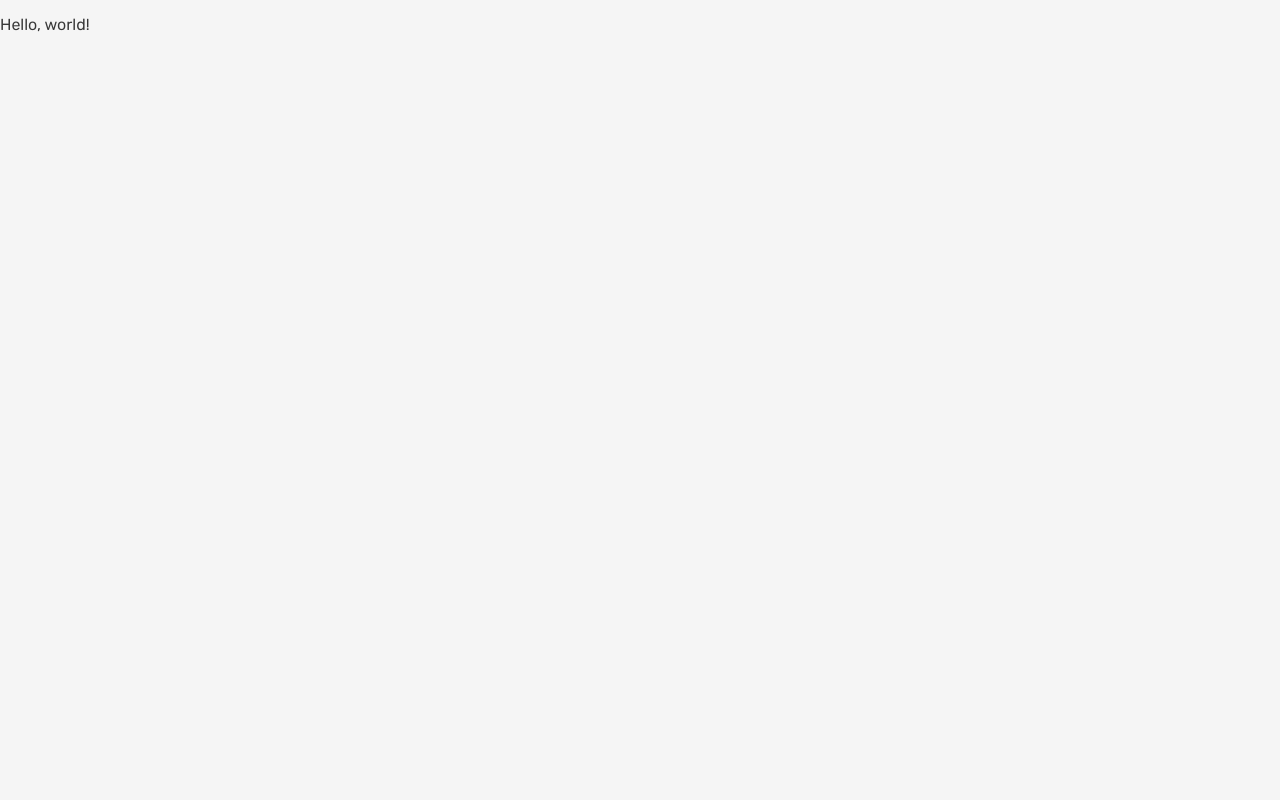
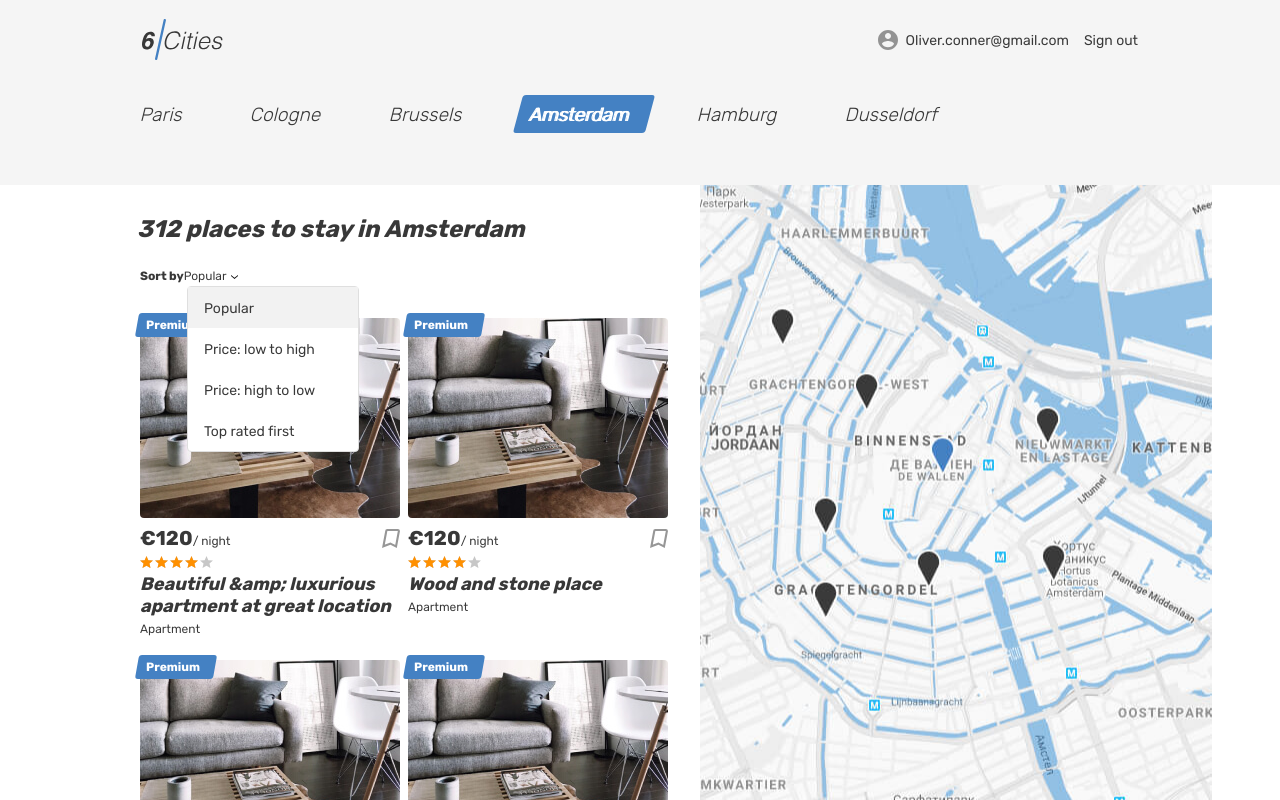
Before and after one commit to rcole1919/1309637-six-cities-7, a React (Create React App) app in the folder project/: page / in a window 1280 px wide. Built offline with nearby package versions, Linux system fonts and the light colour scheme.

Commit message:
add page and card component

```diff
--- a/project/src/components/app/app.jsx
+++ b/project/src/components/app/app.jsx
@@ -1,7 +1,21 @@
 import React from 'react';
+import PropTypes from 'prop-types';
+import Page from '../page/page';
 
-function App() {
-  return <p>Hello, world!</p>;
+function App({cards, placesCount}) {
+  return (
+    <Page cards={cards} placesCount={placesCount} />
+  );
 }
 
+App.propTypes = {
+  cards: PropTypes.arrayOf(
+    PropTypes.shape({
+      id: PropTypes.number.isRequired,
+      name: PropTypes.string.isRequired,
+    }),
+  ),
+  placesCount :PropTypes.number.isRequired,
+};
+
 export default App;
--- /dev/null
+++ b/project/src/components/card/card.jsx
@@ -0,0 +1,47 @@
+import React from 'react';
+import PropTypes from 'prop-types';
+
+function Card({name}) {
+  return (
+    <article className="cities__place-card place-card">
+      <div className="place-card__mark">
+        <span>Premium</span>
+      </div>
+      <div className="cities__image-wrapper place-card__image-wrapper">
+        <a href="#">
+          <img className="place-card__image" src="img/apartment-01.jpg" width="260" height="200" alt="Place image" />
+        </a>
+      </div>
+      <div className="place-card__info">
+        <div className="place-card__price-wrapper">
+          <div className="place-card__price">
+            <b className="place-card__price-value">&euro;120</b>
+            <span className="place-card__price-text">&#47;&nbsp;night</span>
+          </div>
+          <button className="place-card__bookmark-button button" type="button">
+            <svg className="place-card__bookmark-icon" width="18" height="19">
+              <use xlinkHref="#icon-bookmark"></use>
+            </svg>
+            <span className="visually-hidden">To bookmarks</span>
+          </button>
+        </div>
+        <div className="place-card__rating rating">
+          <div className="place-card__stars rating__stars">
+            <span style={{width: '80%'}}></span>
+            <span className="visually-hidden">Rating</span>
+          </div>
+        </div>
+        <h2 className="place-card__name">
+          <a href="#">{name}</a>
+        </h2>
+        <p className="place-card__type">Apartment</p>
+      </div>
+    </article>
+  );
+}
+
+Card.propTypes = {
+  name: PropTypes.string.isRequired,
+};
+
+export default Card;
--- /dev/null
+++ b/project/src/components/page/page.jsx
@@ -0,0 +1,117 @@
+import React from 'react';
+import PropTypes from 'prop-types';
+import Card from '../card/card';
+
+function Page({cards, placesCount}) {
+  return (
+    <div className="page page--gray page--main">
+      <header className="header">
+        <div className="container">
+          <div className="header__wrapper">
+            <div className="header__left">
+              <a className="header__logo-link header__logo-link--active">
+                <img className="header__logo" src="img/logo.svg" alt="6 cities logo" width="81" height="41" />
+              </a>
+            </div>
+            <nav className="header__nav">
+              <ul className="header__nav-list">
+                <li className="header__nav-item user">
+                  <a className="header__nav-link header__nav-link--profile" href="#">
+                    <div className="header__avatar-wrapper user__avatar-wrapper">
+                    </div>
+                    <span className="header__user-name user__name">Oliver.conner@gmail.com</span>
+                  </a>
+                </li>
+                <li className="header__nav-item">
+                  <a className="header__nav-link" href="#">
+                    <span className="header__signout">Sign out</span>
+                  </a>
+                </li>
+              </ul>
+            </nav>
+          </div>
+        </div>
+      </header>
+      <main className="page__main page__main--index">
+        <h1 className="visually-hidden">Cities</h1>
+        <div className="tabs">
+          <section className="locations container">
+            <ul className="locations__list tabs__list">
+              <li className="locations__item">
+                <a className="locations__item-link tabs__item" href="#">
+                  <span>Paris</span>
+                </a>
+              </li>
+              <li className="locations__item">
+                <a className="locations__item-link tabs__item" href="#">
+                  <span>Cologne</span>
+                </a>
+              </li>
+              <li className="locations__item">
+                <a className="locations__item-link tabs__item" href="#">
+                  <span>Brussels</span>
+                </a>
+              </li>
+              <li className="locations__item">
+                <a className="locations__item-link tabs__item tabs__item--active">
+                  <span>Amsterdam</span>
+                </a>
+              </li>
+              <li className="locations__item">
+                <a className="locations__item-link tabs__item" href="#">
+                  <span>Hamburg</span>
+                </a>
+              </li>
+              <li className="locations__item">
+                <a className="locations__item-link tabs__item" href="#">
+                  <span>Dusseldorf</span>
+                </a>
+              </li>
+            </ul>
+          </section>
+        </div>
+        <div className="cities">
+          <div className="cities__places-container container">
+            <section className="cities__places places">
+              <h2 className="visually-hidden">Places</h2>
+              <b className="places__found">{placesCount} places to stay in Amsterdam</b>
+              <form className="places__sorting" action="#" method="get">
+                <span className="places__sorting-caption">Sort by</span>
+                <span className="places__sorting-type" tabIndex="0">
+                  Popular
+                  <svg className="places__sorting-arrow" width="7" height="4">
+                    <use xlinkHref="#icon-arrow-select"></use>
+                  </svg>
+                </span>
+                <ul className="places__options places__options--custom places__options--opened">
+                  <li className="places__option places__option--active" tabIndex="0">Popular</li>
+                  <li className="places__option" tabIndex="0">Price: low to high</li>
+                  <li className="places__option" tabIndex="0">Price: high to low</li>
+                  <li className="places__option" tabIndex="0">Top rated first</li>
+                </ul>
+              </form>
+              <div className="cities__places-list places__list tabs__content">
+                {cards.map((card) => <Card key={card.id} name={card.name} />)}
+              </div>
+            </section>
+            <div className="cities__right-section">
+              <section className="cities__map map"></section>
+            </div>
+          </div>
+        </div>
+      </main>
+    </div>
+  );
+}
+
+Page.propTypes = {
+  cards: PropTypes.arrayOf(
+    PropTypes.shape({
+      id: PropTypes.number.isRequired,
+      name: PropTypes.string.isRequired,
+    }),
+  ),
+  placesCount :PropTypes.number.isRequired,
+};
+
+export default Page;
--- a/project/src/index.js
+++ b/project/src/index.js
@@ -2,8 +2,34 @@
 import ReactDOM from 'react-dom';
 import App from './components/app/app';
 
+const Setting = {
+  CARDS: [
+    {
+      id: 1,
+      name: 'Beautiful &amp; luxurious apartment at great location',
+    },
+    {
+      id: 2,
+      name: 'Wood and stone place',
+    },
+    {
+      id: 3,
+      name: 'Canal View Prinsengracht',
+    },
+    {
+      id: 4,
+      name: 'Nice, cozy, warm big bed apartment',
+    },
+    {
+      id: 5,
+      name: 'Wood and stone place',
+    },
+  ],
+  PLACES_COUNT: 312,
+};
+
 ReactDOM.render(
   <React.StrictMode>
-    <App />
+    <App cards={Setting.CARDS} placesCount={Setting.PLACES_COUNT} />
   </React.StrictMode>,
   document.getElementById('root'));
```
Also changed, not shown: 1 other file (tests, documents, lock files or other folders).
